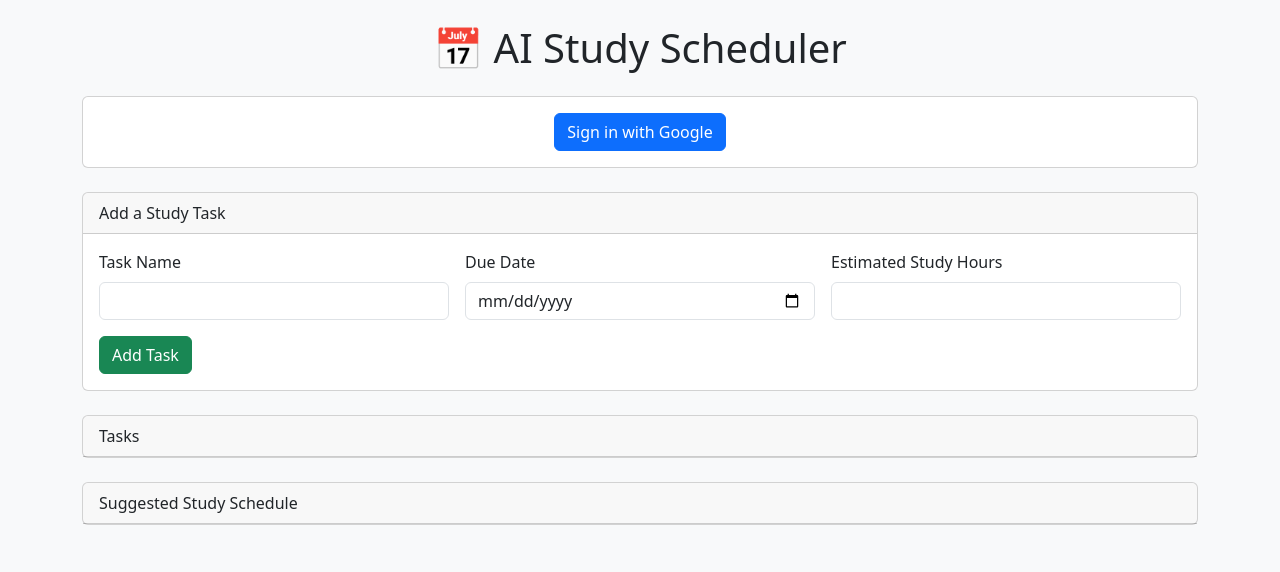
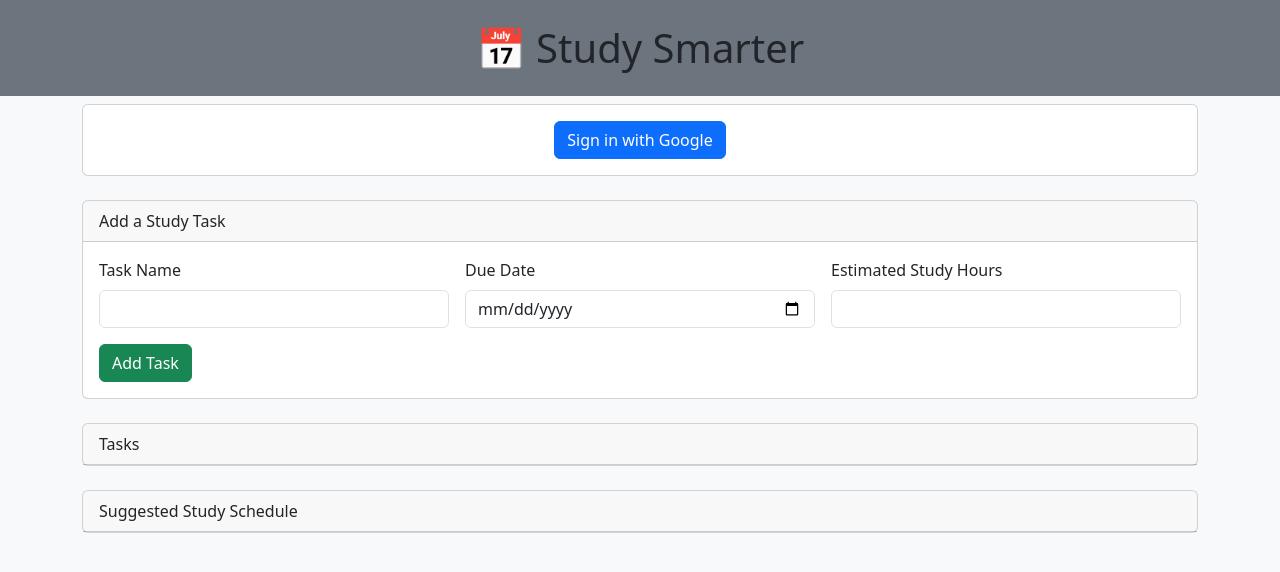
Before and after one commit to saanviDey/HelloWorldProject, a plain HTML site: page index.html in a window 1280 px wide. Drawn offline with nearby package versions, Linux system fonts and the light colour scheme.

Commit message:
Changed header 1 to "Study Smarter"; created color header

```diff
--- a/index.html
+++ b/index.html
@@ -4,13 +4,14 @@
   <meta charset="UTF-8" />
   <meta name="viewport" content="width=device-width, initial-scale=1.0"/>
   <title>Study Scheduler</title>
-  <link href="https://cdn.jsdelivr.net/npm/bootstrap@5.3.8/dist/css/bootstrap.min.css" rel="stylesheet">
+  <link href="https://cdn.jsdelivr.net/npm/bootstrap@5.3.8/dist/css/bootstrap.min.css" rel="stylesheet" integrity="sha384-sRIl4kxILFvY47J16cr9ZwB07vP4J8+LH7qKQnuqkuIAvNWLzeN8tE5YBujZqJLB" crossorigin="anonymous">
   <script src="https://accounts.google.com/gsi/client" async defer></script>
   <script src="https://apis.google.com/js/api.js"></script>
 </head>
 <body class="bg-light">
-  <div class="container py-4">
-    <h1 class="text-center mb-4">📅 AI Study Scheduler</h1>
+  <!-- <script src="https://apis.google.com/js/platform.js" async defer></script> -->
+  <h1 class="bg-secondary text-center fluid py-4">📅 Study Smarter</h1>
+  <div class="container pb-4">
 
     <!-- Google Sign In -->
     <div class="card mb-4">
```
